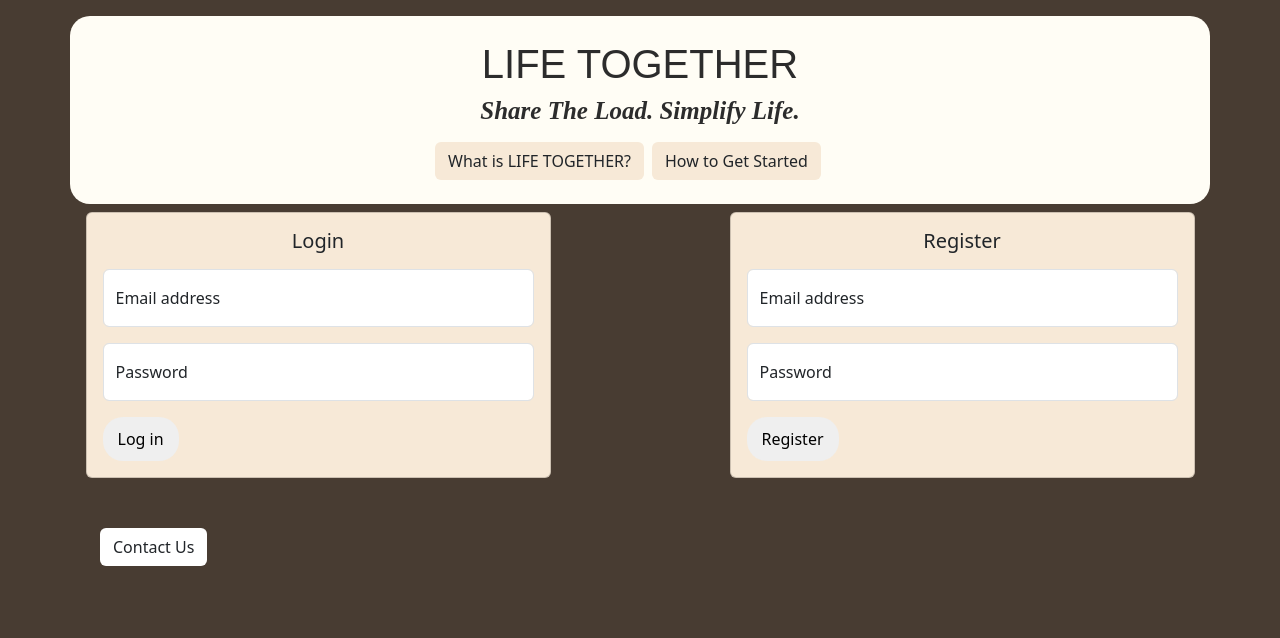
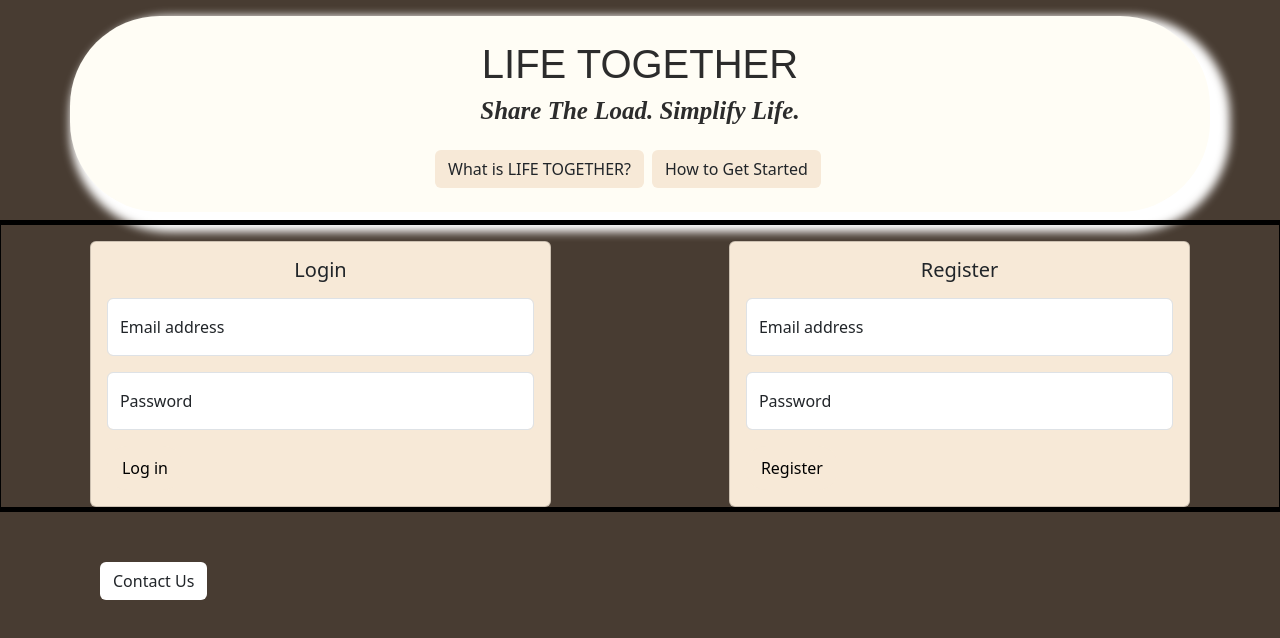
Before and after one commit to ashleymh060504/life-together, a React (Vite) app in the folder client/: page / in a window 1280 px wide. Shown: the top 638 px of the page. Built offline with nearby package versions, Linux system fonts and the light colour scheme.

Commit message:
testing component css

```diff
--- a/client/src/components/login-page/LoginRegister.jsx
+++ b/client/src/components/login-page/LoginRegister.jsx
@@ -3,8 +3,8 @@ import "./loginRegister.css";
 function LoginRegister() {
   return (
     <>
-      <div class="row row-cols-1 row-cols-md-2 g-2">
-        <div class="col container ">
+      <div class="row row-cols-1 row-cols-md-2 g-2 test">
+        <div class="col container my-auto">
           <div class="card w-75 mx-auto mt-3 bg-cards">
             <div class="card-body">
               <h5 class="card-title mb-3 text-center">Login</h5>
@@ -26,7 +26,7 @@ function LoginRegister() {
                 />
                 <label for="floatingPasswordLogin">Password</label>
               </div>
-              <button class="card-btn">Log in</button>
+              <button class="card-btn card-btn-bg">Log in</button>
             </div>
           </div>
         </div>
@@ -52,7 +52,7 @@ function LoginRegister() {
                 />
                 <label for="floatingPasswordRegister">Password</label>
               </div>
-              <button class="card-btn">Register</button>
+              <button class="card-btn card-btn-bg">Register</button>
             </div>
           </div>
         </div>
--- a/client/src/components/login-page/Welcome.jsx
+++ b/client/src/components/login-page/Welcome.jsx
@@ -4,12 +4,12 @@ function Welcome() {
   return (
     <div>
       {/* Header */}
-      <div className="header container mt-3">
+      <div className="header container my-3">
         <div className="titles pt-4">
           <h1 className="landingpage-title">LIFE TOGETHER</h1>
           <h2 className="landingpage-subtitle">Share The Load. Simplify Life.</h2>
         </div>
-        <nav className="navbar d-flex justify-content-center">
+        <nav className="navbar pt-3 d-flex justify-content-center">
           <ul className="list-unstyled list-inline">
             <li className="list-inline-item">
               <button
--- a/client/src/components/login-page/loginRegister.css
+++ b/client/src/components/login-page/loginRegister.css
@@ -11,3 +11,11 @@
   background-color: #483C32;
   color: #f7e9d7;
 }
+
+.card-btn-bg {
+  background-color: #f7e9d7;
+}
+
+.test {
+  border: black 5px solid;
+}
--- a/client/src/components/login-page/welcome.css
+++ b/client/src/components/login-page/welcome.css
@@ -4,7 +4,8 @@ body {
 
 .header {
   background-color: #fffdf5;
-  border-radius: 20px;
+  border-radius: 90px;
+  box-shadow: white 10px 10px 10px 10px;
 }
 
 .landingpage-title {
```
